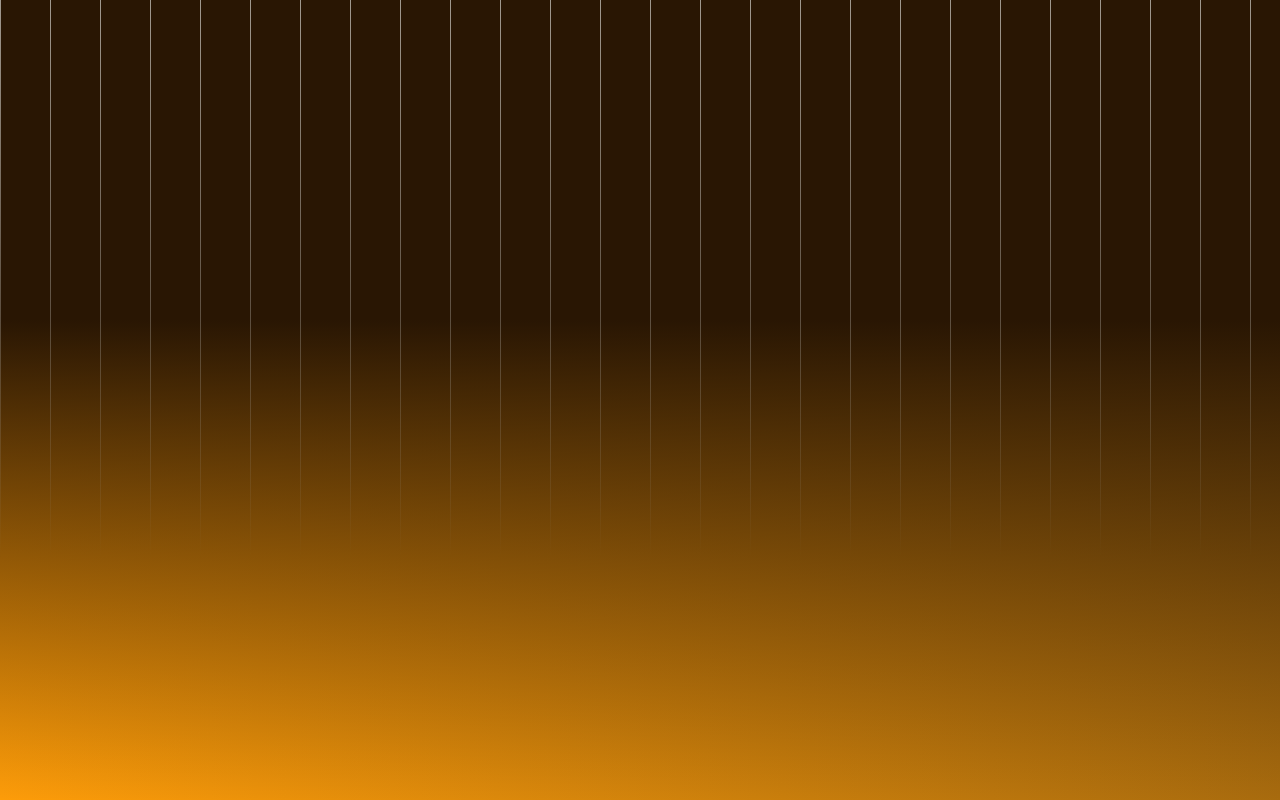
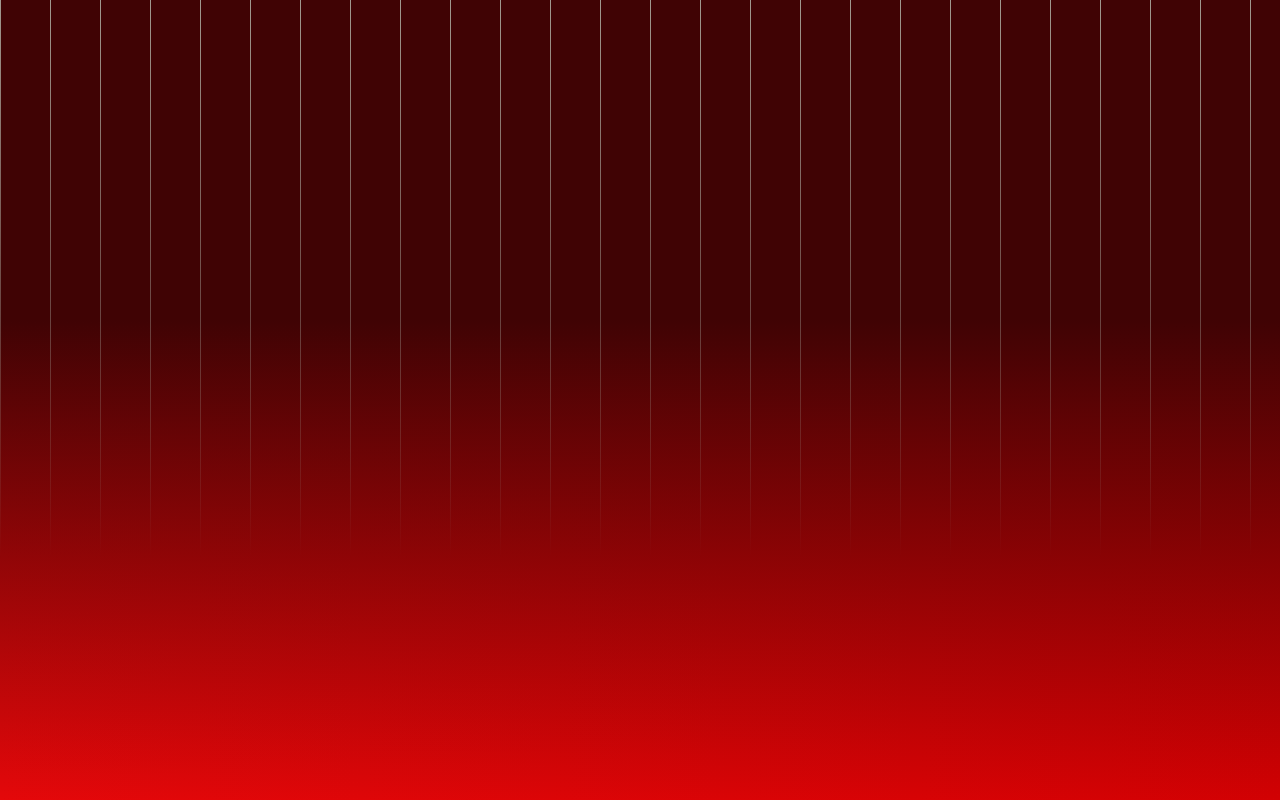
Before and after one commit to Orangeify/backround, a plain HTML site: page index.html in a window 1280 px wide. Drawn offline with Linux system fonts and the light colour scheme.

Commit message:
Update index.html

```diff
--- a/index.html
+++ b/index.html
@@ -12,11 +12,11 @@
       height: 100vh;
       background: linear-gradient(
           to bottom,
-          #291603 0%,
-          #291603 40%,
+          #400304 0%,
+          #400304 40%,
           rgba(255, 255, 255, 0) 100%
         ),
-        linear-gradient(to right, #FD9C09, #A86B0E);
+        linear-gradient(to right, #E4080A, #D20103);
       position: relative;
       overflow: hidden;
     }
```
